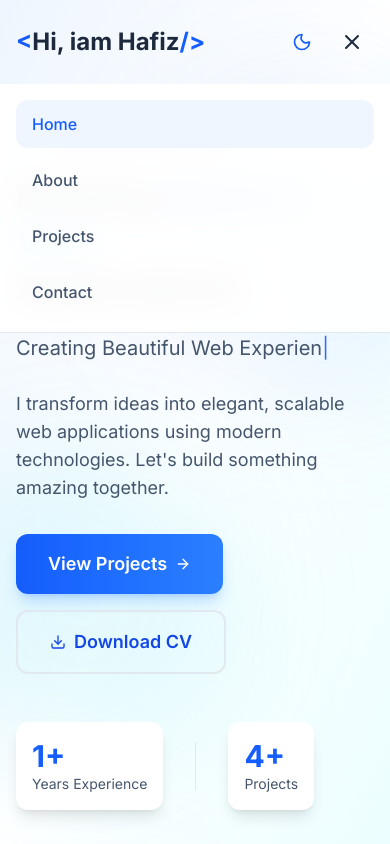
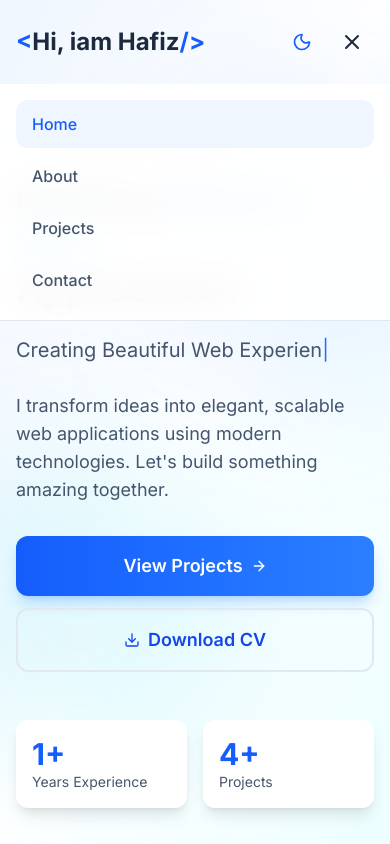
Before and after one commit to hafizputra06/Portofolio, a Next.js app: page / in a window 390 px wide. Both pictures are taken after a click on the button 352 px from the left and 42 px from the top of the page. Shown: the top 844 px of the page. Built offline with nearby package versions, Linux system fonts and the light colour scheme.

Commit message:
hover nav hero

```diff
--- a/src/components/sections/Hero.tsx
+++ b/src/components/sections/Hero.tsx
@@ -83,15 +83,15 @@ export function Hero() {
           </ScrollReveal>
 
           <ScrollReveal delay={400}>
-            <div className="flex flex-col sm:flex-row gap-4">
+            <div className="flex flex-col sm:flex-row gap-3 sm:gap-4">
               <Link href="/projects">
-                <Button size="lg" className="group">
+                <Button size="lg" className="w-full sm:w-auto group">
                   View Projects
                   <ArrowRight className="ml-2 w-4 h-4 group-hover:translate-x-1 transition-transform" />
                 </Button>
               </Link>
               <a href="/cv.pdf" download>
-                <Button variant="outline" size="lg">
+                <Button variant="outline" size="lg" className="w-full sm:w-auto">
                   <Download className="mr-2 w-4 h-4" />
                   Download CV
                 </Button>
@@ -100,13 +100,13 @@ export function Hero() {
           </ScrollReveal>
 
           <ScrollReveal delay={500}>
-            <div className="mt-12 flex items-center gap-8">
-              <div className="p-4 rounded-xl bg-white dark:bg-slate-800 shadow-lg dark:shadow-slate-900/50 hover:shadow-xl hover:-translate-y-1 transition-all duration-300 cursor-default">
+            <div className="mt-12 flex items-center gap-4 sm:gap-8">
+              <div className="flex-1 sm:flex-none p-4 rounded-xl bg-white dark:bg-slate-800 shadow-lg dark:shadow-slate-900/50 hover:shadow-xl hover:-translate-y-1 transition-all duration-300 cursor-default active:scale-95">
                 <p className="text-3xl font-bold text-blue-600 dark:text-blue-400">1+</p>
                 <p className="text-sm text-slate-600 dark:text-slate-400">Years Experience</p>
               </div>
-              <div className="w-px h-12 bg-slate-200 dark:bg-slate-700" />
-              <div className="p-4 rounded-xl bg-white dark:bg-slate-800 shadow-lg dark:shadow-slate-900/50 hover:shadow-xl hover:-translate-y-1 transition-all duration-300 cursor-default">
+              <div className="w-px h-12 bg-slate-200 dark:bg-slate-700 hidden sm:block" />
+              <div className="flex-1 sm:flex-none p-4 rounded-xl bg-white dark:bg-slate-800 shadow-lg dark:shadow-slate-900/50 hover:shadow-xl hover:-translate-y-1 transition-all duration-300 cursor-default active:scale-95">
                 <p className="text-3xl font-bold text-blue-600 dark:text-blue-400">4+</p>
                 <p className="text-sm text-slate-600 dark:text-slate-400">Projects</p>
               </div>
--- a/src/components/sections/Navigation.tsx
+++ b/src/components/sections/Navigation.tsx
@@ -99,7 +99,7 @@ export function Navigation() {
           </button>
 
           <button
-            className="md:hidden rounded-xl p-2.5 hover:bg-slate-100 dark:hover:bg-slate-800 transition-colors"
+            className="md:hidden rounded-xl p-2.5 hover:bg-blue-50 dark:hover:bg-slate-800 active:bg-blue-100 dark:active:bg-slate-700 transition-colors"
             onClick={toggleMenu}
             aria-label="Toggle menu"
           >
@@ -114,17 +114,17 @@ export function Navigation() {
 
       {isOpen && (
         <div className="absolute left-0 right-0 top-full border-b border-slate-200/50 dark:border-slate-700/50 bg-white/95 dark:bg-slate-900/95 backdrop-blur-lg md:hidden">
-          <nav className="container mx-auto flex flex-col gap-2 px-4 py-4">
+          <nav className="container mx-auto flex flex-col gap-1 px-4 py-4">
             {navLinks.map((link) => (
               <Link
                 key={link.href}
                 href={link.href}
                 onClick={handleLinkClick}
                 className={cn(
-                  "px-4 py-3 rounded-xl text-base font-medium transition-colors duration-200",
+                  "px-4 py-3 rounded-xl text-base font-medium transition-all duration-200",
                   pathname === link.href
                     ? "text-blue-600 dark:text-blue-400 bg-blue-50 dark:bg-blue-900/30"
-                    : "text-slate-600 dark:text-slate-400"
+                    : "text-slate-600 dark:text-slate-400 hover:text-blue-600 dark:hover:text-blue-400 hover:bg-blue-50 dark:hover:bg-slate-800 active:bg-blue-100 dark:active:bg-blue-900/40"
                 )}
               >
                 {link.label}
--- a/src/components/ui/Button.tsx
+++ b/src/components/ui/Button.tsx
@@ -14,13 +14,13 @@ const Button = forwardRef<HTMLButtonElement, ButtonProps>(
         className={cn(
           "inline-flex items-center justify-center rounded-xl font-semibold transition-all duration-300 focus:outline-none focus:ring-2 focus:ring-blue-500/50 disabled:opacity-50 disabled:cursor-not-allowed active:scale-95",
           {
-            "bg-gradient-to-r from-blue-600 to-blue-500 text-white hover:from-blue-700 hover:to-blue-600 shadow-lg shadow-blue-500/25 hover:shadow-blue-500/40":
+            "bg-gradient-to-r from-blue-600 to-blue-500 text-white hover:from-blue-700 hover:to-blue-600 active:from-blue-800 active:to-blue-700 shadow-lg shadow-blue-500/25 hover:shadow-blue-500/40 active:shadow-md":
               variant === "primary",
-            "bg-gradient-to-r from-slate-800 to-slate-700 text-white hover:from-slate-900 hover:to-slate-800 shadow-lg":
+            "bg-gradient-to-r from-slate-800 to-slate-700 text-white hover:from-slate-900 hover:to-slate-800 active:from-slate-950 active:to-slate-900 shadow-lg hover:shadow-xl active:shadow-md":
               variant === "secondary",
-            "border-2 border-blue-300 dark:border-slate-600 text-blue-700 dark:text-slate-200 hover:bg-blue-50 dark:hover:bg-slate-800":
+            "border-2 border-blue-300 dark:border-slate-600 text-blue-700 dark:text-slate-200 hover:bg-blue-50 dark:hover:bg-slate-800 active:bg-blue-100 dark:active:bg-slate-700":
               variant === "outline",
-            "text-slate-700 dark:text-slate-300 hover:bg-slate-100 dark:hover:bg-slate-800": variant === "ghost",
+            "text-slate-700 dark:text-slate-300 hover:bg-slate-100 dark:hover:bg-slate-800 active:bg-slate-200 dark:active:bg-slate-700": variant === "ghost",
           },
           {
             "px-4 py-2 text-sm": size === "sm",
```
